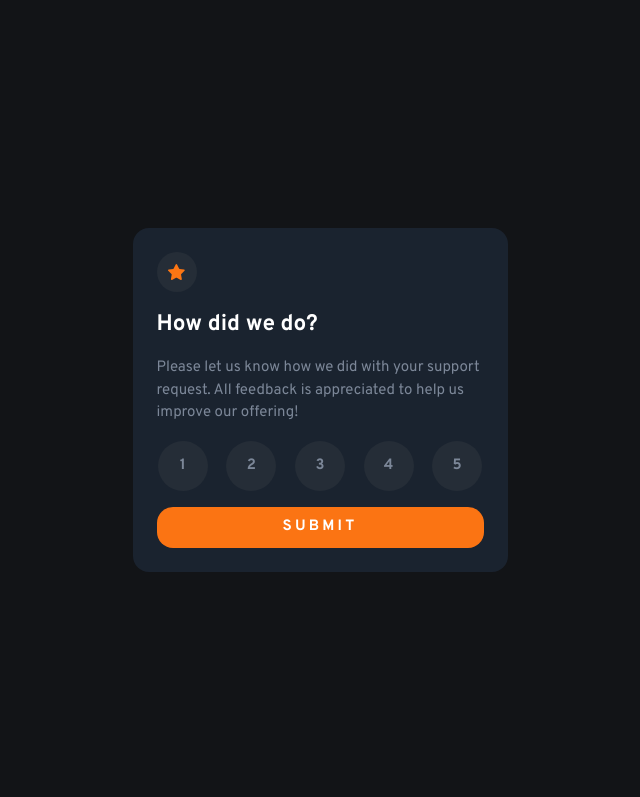
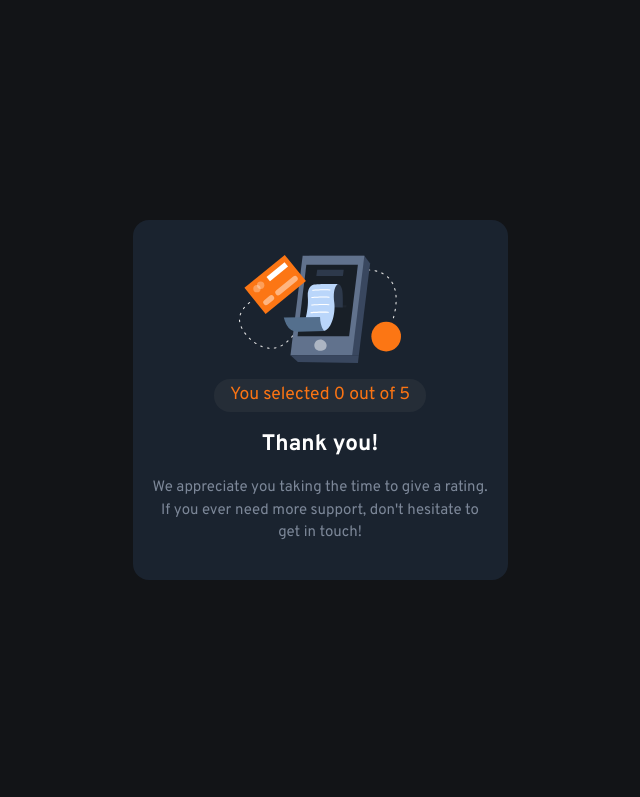
Before and after one commit to TheCRIS69/interactive-rating-component, a plain HTML site: page index.html in a window 1280 px wide. Both pictures are taken after a click on the button "SUBMIT". Shown: the top 797 px of the page, without its empty margins (320-960 px from the left). Drawn offline with Linux system fonts and the light colour scheme.

Commit message:
JS -> Added events for the rating & submit buttons

```diff
--- a/index.html
+++ b/index.html
@@ -15,7 +15,7 @@
 <body>
 <main>
 
-<div class="wrapper">
+<div class="wrapper" id="start">
   <section class="rating">
     <div class="rating__icon grid-center">
       <img src="./images/icon-star.svg" alt="A icon with a star">
@@ -25,25 +25,27 @@
     to help us improve our offering!</p>
 
     <div class="ration__options">
-      <button class="button">1</button>
-      <button class="button">2</button>
-      <button class="button">3</button>
-      <button class="button">4</button>
-      <button class="button">5</button>
+      <button class="button" data-score="1">1</button>
+      <button class="button" data-score="2">2</button>
+      <button class="button" data-score="3">3</button>
+      <button class="button" data-score="4">4</button>
+      <button class="button" data-score="5">5</button>
     </div>
     <button class="rating__submit">Submit</button>
   </section>
 </div>
 
+<div class="wrapper" id="end">
   <section class="rating end">
     <div class="grid-center">
       <img src="./images/illustration-thank-you.svg">
     </div>
-    <h3 class="rating__choose">You selected out of 5</h3>
+    <h3 class="rating__choose">You selected <span id="score-selection"></span> out of 5</h3>
     <h1 class="rating__title">Thank you!</h1>
     <p class="rating__description">We appreciate you taking the time to give a rating. If you ever need more support,
     don't hesitate to get in touch!</p>
   </section>
+</div>
 
 </main>
 </body>
--- a/script.js
+++ b/script.js
@@ -0,0 +1,21 @@
+const main = document.querySelector('main');
+const ratingStart = document.querySelector('#start');
+const ratingEnd = document.querySelector('#end');
+ratingEnd.remove();
+
+score = 0;
+
+const ratingOptions = document.querySelector('.ration__options');
+ratingOptions.addEventListener('click', (e) => {
+    if (e.target.tagName === 'BUTTON') {
+        score = e.target.getAttribute('data-score');
+    }
+})
+
+const submitBtn = document.querySelector('.rating__submit');
+submitBtn.addEventListener('click', () => {
+    ratingStart.remove();
+    main.appendChild(ratingEnd);
+    const scoreSelection = document.querySelector('#score-selection');
+    scoreSelection.textContent = score;
+})
--- a/style.css
+++ b/style.css
@@ -106,8 +106,11 @@ body {
     cursor: pointer;
 }
 .button:hover {
+    background-color: var(--clr-neutral-lightGray);
+    color: var(--clr-neutral-white);
+}
+.button:focus {
     background-color: var(--clr-primary-orange);
-    color: var(--clr-neutral-white);
 }
 
 .rating__submit {
@@ -127,7 +130,6 @@ body {
 }
 
 .rating__choose {
-    width: fit-content;
     margin: 0 auto;
     color: var(--clr-primary-orange);
     font-weight: var(--fw-regular);
```
